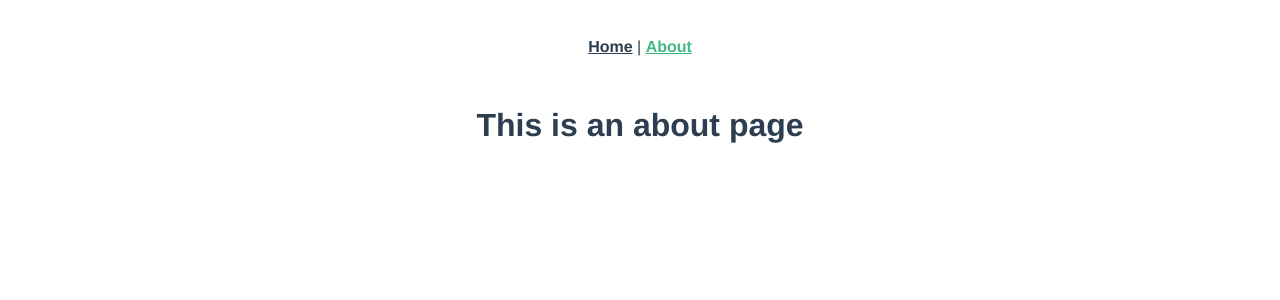
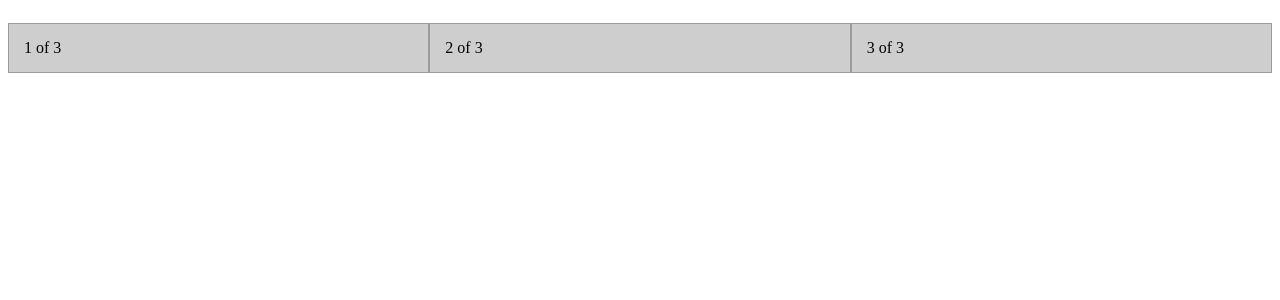
Before and after one commit to darkusss/UI-library, a Vue app in the folder my-ui-library/: page /about in a window 1280 px wide. Shown: the top 300 px of the page. Built offline with nearby package versions, Linux system fonts and the light colour scheme.

Commit message:
add row and column component

```diff
--- a/my-ui-library/package.json
+++ b/my-ui-library/package.json
@@ -8,6 +8,7 @@
     "lint": "vue-cli-service lint"
   },
   "dependencies": {
+    "git": "^0.1.5",
     "vue": "^2.6.11",
     "vue-router": "^3.2.0"
   },
--- a/my-ui-library/src/App.vue
+++ b/my-ui-library/src/App.vue
@@ -1,32 +1,29 @@
 <template>
   <div id="app">
-    <div id="nav">
-      <router-link to="/">Home</router-link> |
-      <router-link to="/about">About</router-link>
-    </div>
-    <router-view/>
+		<Row>
+			<Column>1 of 3</Column>
+			<Column>2 of 3</Column>
+			<Column>3 of 3</Column>
+		</Row>
   </div>
 </template>
+<script>
+	import Row from '@/components/grid/Row';
+	import Column from '@/components/grid/Column';
+
+	export default {
+		name: 'App',
+		components: {
+			Row,
+			Column,
+		},
+		data () {
+			return {
+				cols: '12'
+			};
+		},
+	}
+</script>
 
 <style lang="less">
-#app {
-  font-family: Avenir, Helvetica, Arial, sans-serif;
-  -webkit-font-smoothing: antialiased;
-  -moz-osx-font-smoothing: grayscale;
-  text-align: center;
-  color: #2c3e50;
-}
-
-#nav {
-  padding: 30px;
-
-  a {
-    font-weight: bold;
-    color: #2c3e50;
-
-    &.router-link-exact-active {
-      color: #42b983;
-    }
-  }
-}
 </style>
--- a/my-ui-library/src/components/HelloWorld.vue
+++ /dev/null
@@ -1,60 +0,0 @@
-<template>
-  <div class="hello">
-    <h1>{{ msg }}</h1>
-    <p>
-      For a guide and recipes on how to configure / customize this project,<br>
-      check out the
-      <a href="https://cli.vuejs.org" target="_blank" rel="noopener">vue-cli documentation</a>.
-    </p>
-    <h3>Installed CLI Plugins</h3>
-    <ul>
-      <li><a href="https://github.com/vuejs/vue-cli/tree/dev/packages/%40vue/cli-plugin-typescript" target="_blank" rel="noopener">typescript</a></li>
-      <li><a href="https://github.com/vuejs/vue-cli/tree/dev/packages/%40vue/cli-plugin-router" target="_blank" rel="noopener">router</a></li>
-    </ul>
-    <h3>Essential Links</h3>
-    <ul>
-      <li><a href="https://vuejs.org" target="_blank" rel="noopener">Core Docs</a></li>
-      <li><a href="https://forum.vuejs.org" target="_blank" rel="noopener">Forum</a></li>
-      <li><a href="https://chat.vuejs.org" target="_blank" rel="noopener">Community Chat</a></li>
-      <li><a href="https://twitter.com/vuejs" target="_blank" rel="noopener">Twitter</a></li>
-      <li><a href="https://news.vuejs.org" target="_blank" rel="noopener">News</a></li>
-    </ul>
-    <h3>Ecosystem</h3>
-    <ul>
-      <li><a href="https://router.vuejs.org" target="_blank" rel="noopener">vue-router</a></li>
-      <li><a href="https://vuex.vuejs.org" target="_blank" rel="noopener">vuex</a></li>
-      <li><a href="https://github.com/vuejs/vue-devtools#vue-devtools" target="_blank" rel="noopener">vue-devtools</a></li>
-      <li><a href="https://vue-loader.vuejs.org" target="_blank" rel="noopener">vue-loader</a></li>
-      <li><a href="https://github.com/vuejs/awesome-vue" target="_blank" rel="noopener">awesome-vue</a></li>
-    </ul>
-  </div>
-</template>
-
-<script lang="ts">
-import Vue from 'vue';
-
-export default Vue.extend({
-  name: 'HelloWorld',
-  props: {
-    msg: String,
-  },
-});
-</script>
-
-<!-- Add "scoped" attribute to limit CSS to this component only -->
-<style scoped lang="less">
-h3 {
-  margin: 40px 0 0;
-}
-ul {
-  list-style-type: none;
-  padding: 0;
-}
-li {
-  display: inline-block;
-  margin: 0 10px;
-}
-a {
-  color: #42b983;
-}
-</style>
--- /dev/null
+++ b/my-ui-library/src/components/grid/Column.vue
@@ -0,0 +1,40 @@
+<template>
+	<div class="col-style" :class="{['col-' + cols]: cols}">
+		<slot></slot>
+	</div>
+</template>
+
+<script lang="ts">
+	import Vue from 'vue';
+
+	export default Vue.extend({
+		name: 'Column',
+    props: {
+			cols: {
+				type: String,
+			},
+		},
+	});
+</script>
+
+<style scoped lang="less">
+	@primary-color: #cecece;
+
+	.col-style {
+		background-color: @primary-color;
+		border: 1px solid darken(@primary-color, 20%);
+		padding: 15px;
+    flex-grow: 1;
+    flex-shrink: 1;
+	}
+
+	.generate-columns(12);
+
+	.generate-columns(@n, @i: 1) when (@i =< @n) {
+		.col-@{i} {
+			flex-basis: (100% / @n * @i);
+		}
+
+		.generate-columns(@n, (@i + 1));
+	}
+</style>
--- /dev/null
+++ b/my-ui-library/src/components/grid/Row.vue
@@ -0,0 +1,24 @@
+<template>
+	<div class="ui-row">
+		<slot></slot>
+	</div>
+</template>
+
+<script lang="ts">
+	import Vue from 'vue';
+
+	export default Vue.extend({
+		name: 'Row',
+	});
+
+</script>
+
+<style scoped>
+	.ui-row {
+		display: flex;
+		flex-flow: row wrap;
+    margin: auto;
+		padding: 15px 0;
+	}
+
+</style>
--- a/my-ui-library/src/main.ts
+++ b/my-ui-library/src/main.ts
@@ -1,10 +1,8 @@
 import Vue from 'vue';
 import App from './App.vue';
-import router from './router';
 
 Vue.config.productionTip = false;
 
 new Vue({
-  router,
   render: (h) => h(App),
 }).$mount('#app');
--- a/my-ui-library/src/router/index.ts
+++ /dev/null
@@ -1,29 +0,0 @@
-import Vue from 'vue';
-import VueRouter, { RouteConfig } from 'vue-router';
-import Home from '../views/Home.vue';
-
-Vue.use(VueRouter);
-
-const routes: RouteConfig[] = [
-  {
-    path: '/',
-    name: 'Home',
-    component: Home,
-  },
-  {
-    path: '/about',
-    name: 'About',
-    // route level code-splitting
-    // this generates a separate chunk (about.[hash].js) for this route
-    // which is lazy-loaded when the route is visited.
-    component: () => import(/* webpackChunkName: "about" */ '../views/About.vue'),
-  },
-];
-
-const router = new VueRouter({
-  mode: 'history',
-  base: process.env.BASE_URL,
-  routes,
-});
-
-export default router;
--- a/my-ui-library/src/views/About.vue
+++ /dev/null
@@ -1,5 +0,0 @@
-<template>
-  <div class="about">
-    <h1>This is an about page</h1>
-  </div>
-</template>
--- a/my-ui-library/src/views/Home.vue
+++ /dev/null
@@ -1,18 +0,0 @@
-<template>
-  <div class="home">
-    <img alt="Vue logo" src="../assets/logo.png">
-    <HelloWorld msg="Welcome to Your Vue.js App"/>
-  </div>
-</template>
-
-<script>
-// @ is an alias to /src
-import HelloWorld from '@/components/HelloWorld.vue'
-
-export default {
-  name: 'Home',
-  components: {
-    HelloWorld
-  }
-}
-</script>
```
Also changed, not shown: 1 other file (tests, documents, lock files or other folders).
